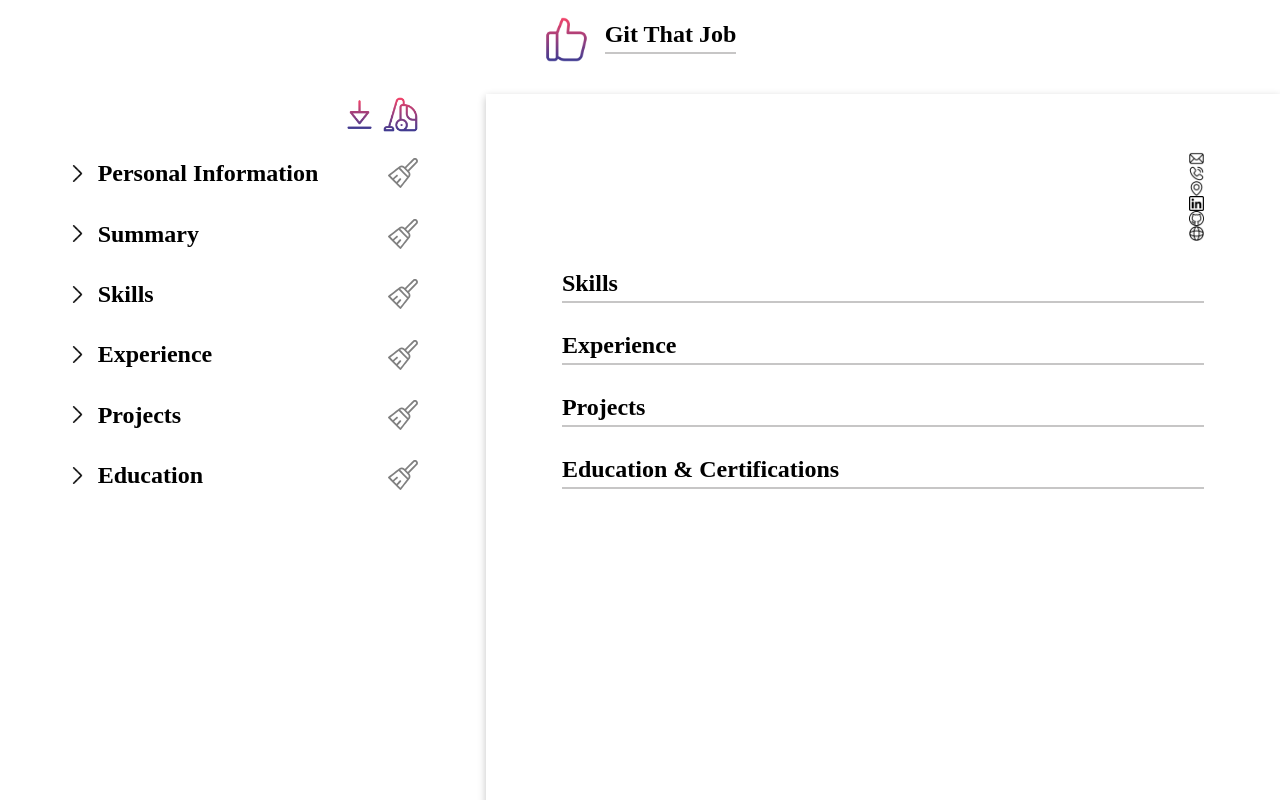
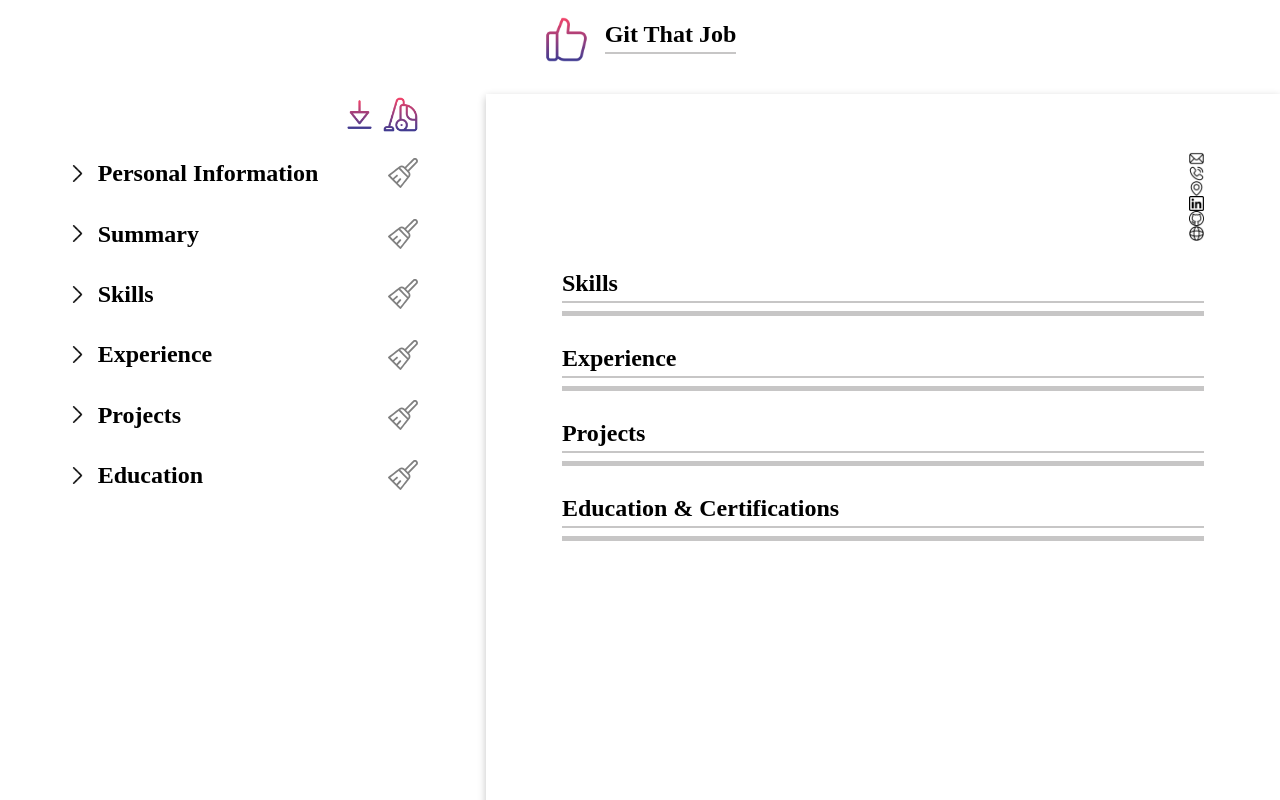
Before and after one commit to verobelo/cv-creator, a React (Vite) app in the folder cv-creator/: page / in a window 1280 px wide. Shown: the top 800 px of the page. Built offline with nearby package versions, Linux system fonts and the light colour scheme; a web font is replaced by a local one.

Commit message:
Add a spacer for the CV sections

```diff
--- a/cv-creator/src/components/EducationListPreview.jsx
+++ b/cv-creator/src/components/EducationListPreview.jsx
@@ -7,6 +7,14 @@
   return (
     <section className="education-preview">
       <h2>Education & Certifications</h2>
+      <div
+        style={{
+          height: "5px",
+          width: "100%",
+          backgroundColor: "rgb(199, 198, 198)",
+          display: "block",
+          margin: "0.5rem 0",
+        }}></div>
       <ul className="education-preview__list">
         {data.map((education) => (
           <li className="education-preview__item" key={education.id}>
--- a/cv-creator/src/components/ExperienceListPreview.jsx
+++ b/cv-creator/src/components/ExperienceListPreview.jsx
@@ -8,6 +8,14 @@
   return (
     <section className="experience-preview">
       <h2>Experience</h2>
+      <div
+        style={{
+          height: "5px",
+          width: "100%",
+          backgroundColor: "rgb(199, 198, 198)",
+          display: "block",
+          margin: "0.5rem 0",
+        }}></div>
       <ul className="experience-preview__list">
         {data.map((experience) => (
           <li className="experience-preview__item" key={experience.id}>
--- a/cv-creator/src/components/ProjectsListPreview.jsx
+++ b/cv-creator/src/components/ProjectsListPreview.jsx
@@ -2,6 +2,14 @@
   return (
     <section className="projects-preview">
       <h2>Projects</h2>
+      <div
+        style={{
+          height: "5px",
+          width: "100%",
+          backgroundColor: "rgb(199, 198, 198)",
+          display: "block",
+          margin: "0.5rem 0",
+        }}></div>
       <ol className="projects-preview__list">
         {data.map((project) => (
           <li className="project-preview__item" key={project.id}>
--- a/cv-creator/src/components/SkillsListPreview.jsx
+++ b/cv-creator/src/components/SkillsListPreview.jsx
@@ -2,6 +2,14 @@
   return (
     <section className="skills-preview">
       <h2>Skills</h2>
+      <div
+        style={{
+          height: "5px",
+          width: "100%",
+          backgroundColor: "rgb(199, 198, 198)",
+          display: "block",
+          margin: "0.5rem 0",
+        }}></div>
       <ul className="skills-preview__group flex-col">
         {data.map((group) => (
           <li key={group.id}>
```
